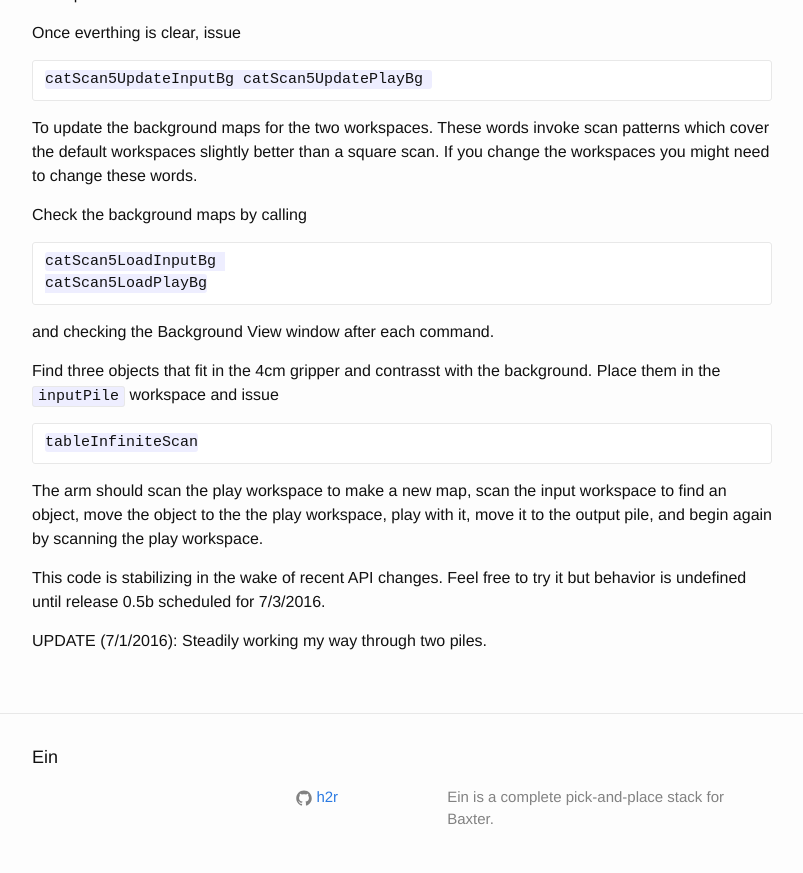
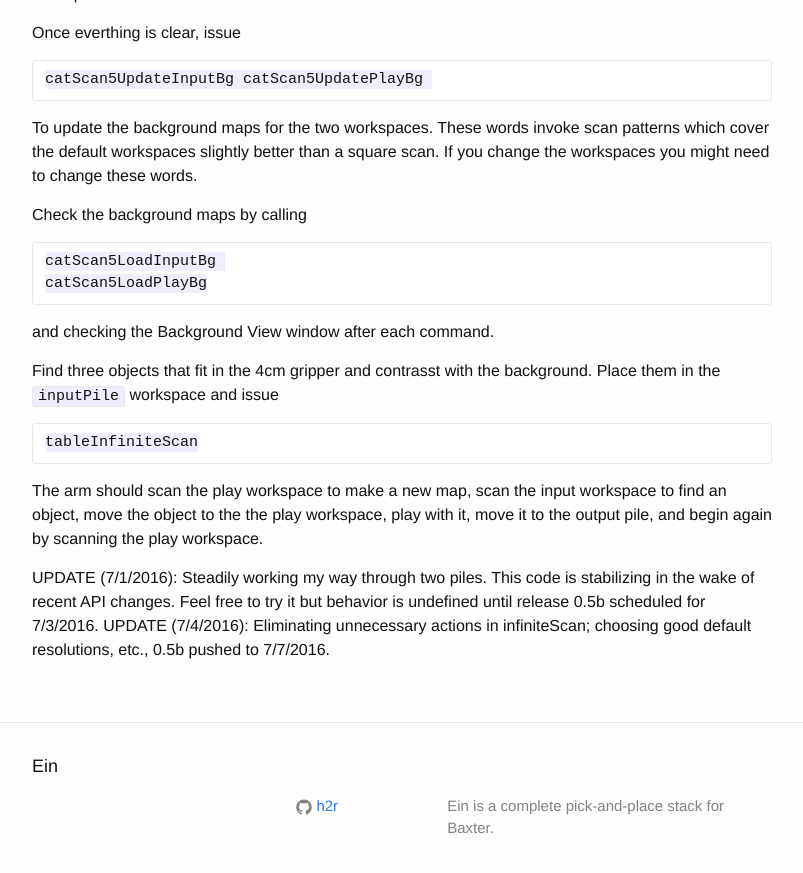
Before and after one commit to h2r/ein, a Jekyll site: the page built from scanningobjects.md, in a window 1280 px wide and 900 px high, scrolled down 735 px. Shown: the top 873 px of the window, without its empty margins (238-1041 px from the left). Built offline with Jekyll 4.4.1, drawn with Linux system fonts in a browser that asks for light colours.

Commit message:
pushing release
Former-commit-id: b987bd5775f37a2f34ad2256ce13699c2d1f557e

```diff
--- a/scanningobjects.md
+++ b/scanningobjects.md
@@ -58,6 +58,7 @@ tableInfiniteScan
 The arm should scan the play workspace to make a new map, scan the input workspace to find an object, move the object to the the play workspace,
 play with it, move it to the output pile, and begin again by scanning the play workspace.
 
-This code is stabilizing in the wake of recent API changes. Feel free to try it but behavior is undefined until release 0.5b scheduled for 7/3/2016.
 
 UPDATE (7/1/2016): Steadily working my way through two piles.
+This code is stabilizing in the wake of recent API changes. Feel free to try it but behavior is undefined until release 0.5b scheduled for 7/3/2016.
+UPDATE (7/4/2016): Eliminating unnecessary actions in infiniteScan; choosing good default resolutions, etc., 0.5b pushed to 7/7/2016.
```
